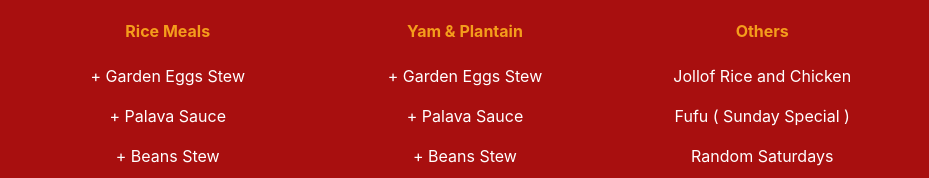
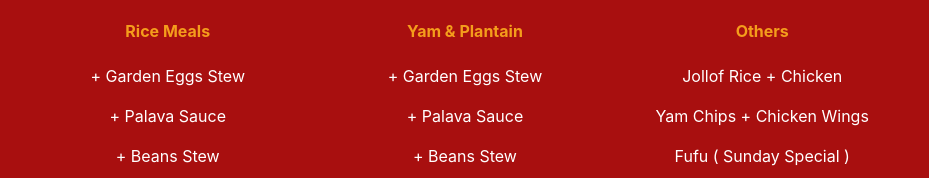
Before and after one commit to frempongdev/Eazy-Menu, a React (Vite) app: page / in a window 1280 px wide. Shown: the part 646-824 px from the top of the page, without its empty margins (175-1104 px from the left). Built offline with nearby package versions, Linux system fonts and the light colour scheme.

Commit message:
Add Yam chips

```diff
--- a/src/components/menu.jsx
+++ b/src/components/menu.jsx
@@ -8,7 +8,7 @@ const Menu = () => {
         <div className="stews">
           <div className="image-container">
             <div className="image-circle">
-              <img src="https://images.unsplash.com/photo-1546069901-ba9599a7e63c?q=80&w=2080&auto=format&fit=crop&ixlib=rb-4.0.3&ixid=M3wxMjA3fDB8MHxwaG90by1wYWdlfHx8fGVufDB8fHx8fA%3D%3D" alt="" className="stew-image" />
+              <img src="https://images.unsplash.com/photo-1599354607459-81c8b0d90bf5?q=80&w=2067&auto=format&fit=crop&ixlib=rb-4.0.3&ixid=M3wxMjA3fDB8MHxwaG90by1wYWdlfHx8fGVufDB8fHx8fA%3D%3D" alt="" className="stew-image" />
             </div>
           </div>
           <h4 className="title-menu">Rice Meals</h4>
@@ -43,7 +43,8 @@ const Menu = () => {
           </div>
           <h4 className="title-menu">Others</h4>
           <div className="stew-list">
-            <p className="stew-item">Jollof Rice and Chicken</p>
+            <p className="stew-item">Jollof Rice + Chicken</p>
+            <p className="stew-item">Yam Chips + Chicken Wings</p>
             <p className="stew-item">Fufu ( Sunday Special )</p>
             <p className="stew-item">Random Saturdays</p>
             {/* <p className="stew-item">+ Beans Stew</p>
```
